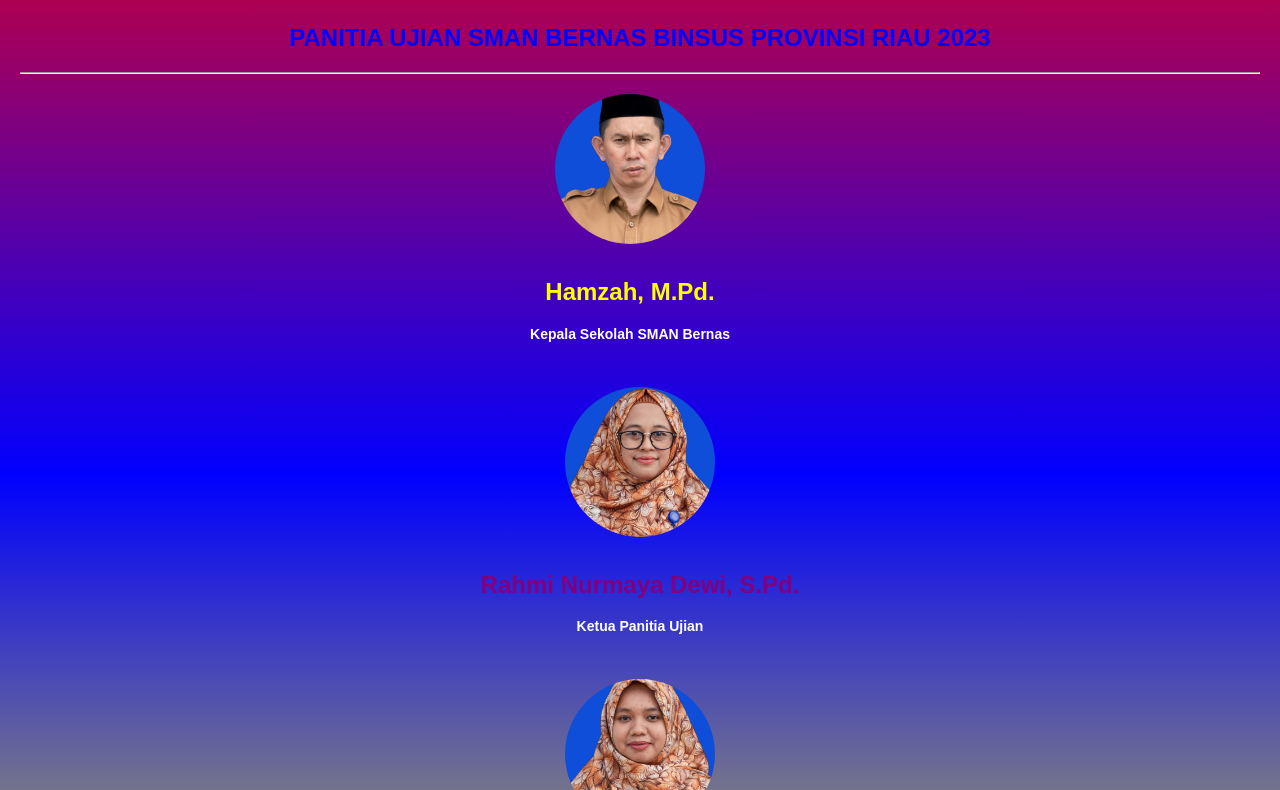
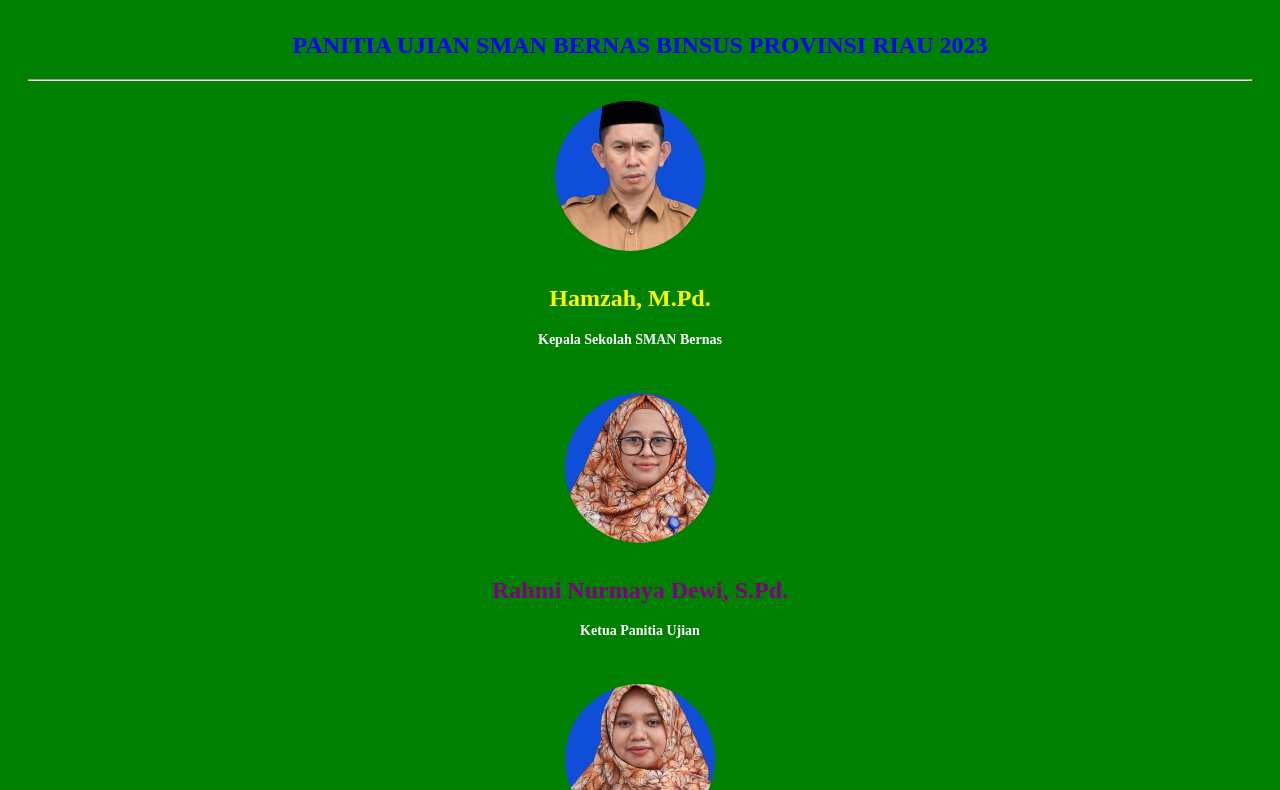
Before and after one commit to suheri99/SMANBERNAS3, a plain HTML site: page index.html in a window 1280 px wide. Shown: the part 224-1014 px from the top of the page. Drawn offline with Linux system fonts and the light colour scheme.

Commit message:
Update index.html

```diff
--- a/index.html
+++ b/index.html
@@ -6,15 +6,10 @@
     <meta name="viewport" content="width=device-width, initial-scale=1">
     <style>
 
-        /* Tuliskan gaya CSS Anda di sini */
-        body {
-            background: linear-gradient(red, blue, yellow, green);
+      body {
+      background-color: green;
       color: white; /* Menyesuaikan warna teks agar terlihat dengan latar belakang hitam */
-
-            font-family: Arial, sans-serif;
-            margin: 0;
-            padding: 0;
-        }
+    }
 
         .wrapper {
             text-align: center;
```
